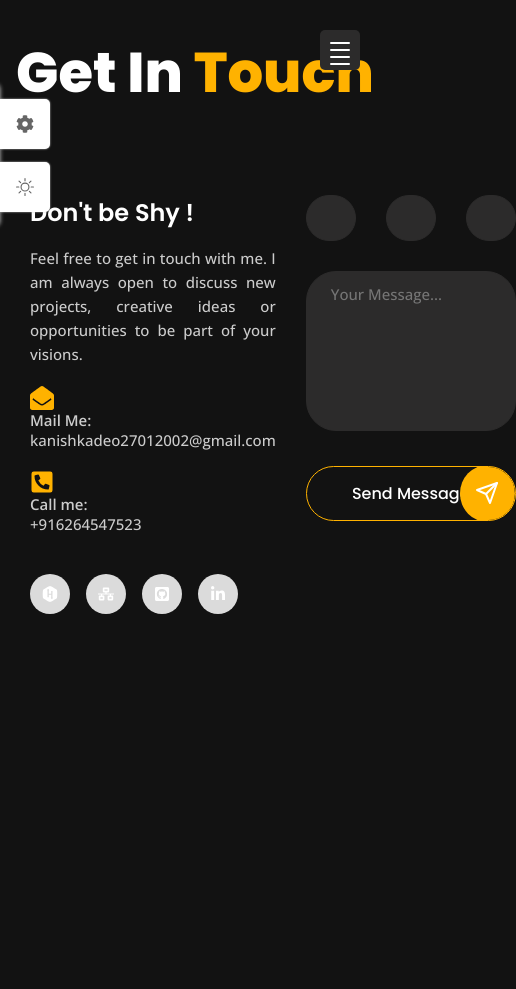
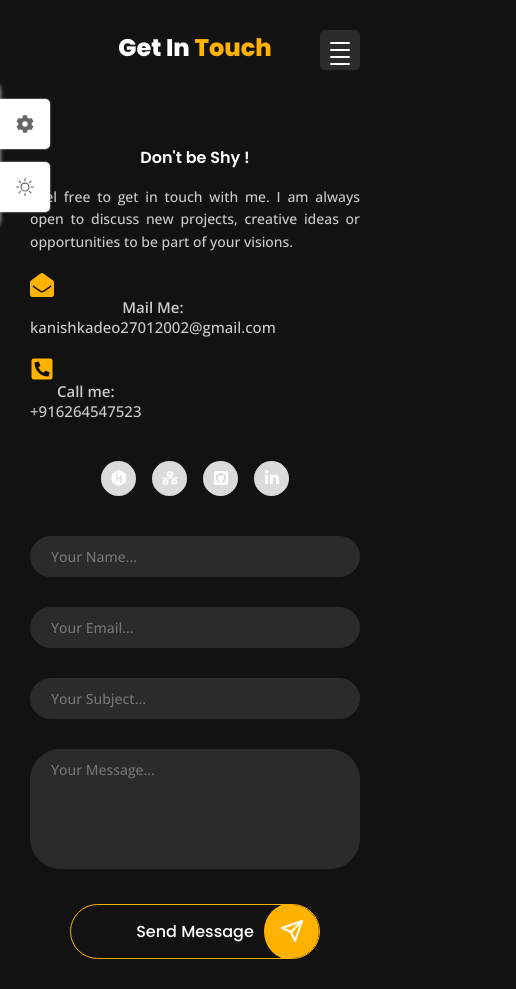
Before and after one commit to kanishkadeo27/Portfolio-React, a React (Vite) app: page /contact in a window 390 px wide. Shown: the whole page, 516 px wide, since content can reach past the window. Before the commit the page ends 844 px from the top, so only its background shows below. Built offline with nearby package versions, Linux system fonts and the light colour scheme.

Commit message:
portfolio and contact responsiveness

```diff
--- a/src/pages/contact/contact.css
+++ b/src/pages/contact/contact.css
@@ -94,3 +94,63 @@
 .section__title {
   margin-bottom: 80px !important;
 }
+/* Contact Page Responsive Styles */
+@media screen and (max-width: 1024px) {
+  .contact__container {
+    grid-template-columns: 1fr; /* Single column layout */
+    row-gap: 40px;
+  }
+
+  .form__input-group {
+    grid-template-columns: repeat(2, 1fr); /* Two columns for medium screens */
+    column-gap: 20px;
+  }
+}
+
+@media screen and (max-width: 768px) {
+  .contact__container {
+    grid-template-columns: 1fr;
+    text-align: center;
+  }
+
+  .contact__info {
+    align-items: center;
+  }
+
+  .info__item {
+    justify-content: center;
+  }
+
+  .form__input-group {
+    grid-template-columns: 1fr; /* Single column form inputs */
+  }
+
+  .contact__socials {
+    justify-content: center;
+  }
+}
+
+@media screen and (max-width: 480px) {
+  .contact__title {
+    font-size: var(--h4-font-size);
+  }
+
+  .contact__description {
+    font-size: var(--smaller-font-size);
+  }
+
+  .contact__social__link {
+    width: 35px;
+    height: 35px;
+    line-height: 39px;
+  }
+
+  .form__control {
+    padding: 10px 20px;
+    font-size: var(--smaller-font-size);
+  }
+
+  .textarea {
+    height: 120px;
+  }
+}
--- a/src/pages/portfolio/portfolio.css
+++ b/src/pages/portfolio/portfolio.css
@@ -1,8 +1,8 @@
 .portfolio {
-    padding-block: 0 !important;
+  padding-block: 0 !important;
 }
-.section__title{
-    margin-bottom: 10px !important;
+.section__title {
+  margin-bottom: 10px !important;
 }
 .portfolio__container {
   grid-template-columns: repeat(3, 1fr);
@@ -100,3 +100,47 @@
   height: 350px;
   object-fit: cover;
 }
+/* Responsive Styles */
+@media screen and (max-width: 1024px) {
+  .portfolio__container {
+    grid-template-columns: repeat(2, 1fr); /* 2 columns for tablets */
+  }
+  .portfolio__img {
+    height: 200px; /* Reduce image height */
+  }
+}
+
+@media screen and (max-width: 768px) {
+  .portfolio__container {
+    grid-template-columns: repeat(2, 1fr);
+    gap: 15px; /* Reduce spacing */
+  }
+  .portfolio-model-content {
+    max-width: 90%;
+    padding: 24px; /* Reduce padding */
+  }
+  .model_list {
+    grid-template-columns: repeat(1, 1fr); /* Stack items in one column */
+  }
+}
+
+@media screen and (max-width: 480px) {
+  .portfolio__container {
+    grid-template-columns: repeat(1, 1fr); /* 1 column for mobile */
+    gap: 10px;
+  }
+  .portfolio__img {
+    height: 180px; /* Further reduce image height */
+  }
+  .section__title {
+    font-size: var(--h3-font-size); /* Adjust title size */
+    text-align: center;
+  }
+  .portfolio-model-content {
+    max-width: 95%;
+    padding: 20px;
+  }
+  .model__img {
+    height: 250px; /* Adjust modal image height */
+  }
+}
```
